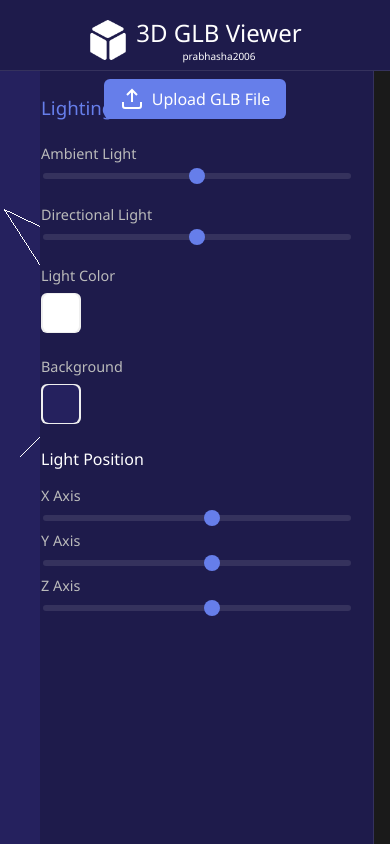
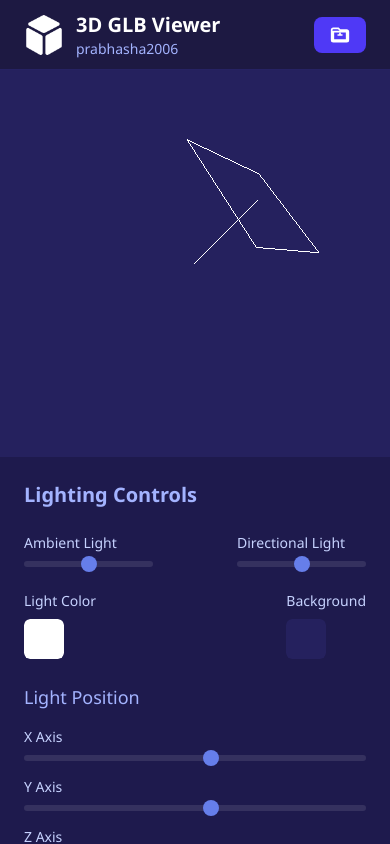
Before and after one commit to prabhasha2006/glb-viewer, a plain HTML site: page index.html in a window 390 px wide. Drawn offline with nearby package versions, Linux system fonts and the light colour scheme.

Commit message:
responsive

```diff
--- a/index.html
+++ b/index.html
@@ -6,67 +6,93 @@
     <title>GLB Viewer</title>
     <link rel="stylesheet" href="styles.css">
     <link rel="icon" href="./assets/dimensions.png">
+    <script src="https://cdn.jsdelivr.net/npm/@tailwindcss/browser@4"></script>
 </head>
 <body>
-    <div class="header">
-        <div class="header-content">
-            <h1>
-                <img src="./assets/dimensions.png" alt="">
-                <div>
-                    <span>3D GLB Viewer</span>
-                    <small>prabhasha2006</small>
+    <div class="h-screen w-full flex flex-col">
+        <!-- Header with fixed height -->
+        <div class="flex w-full bg-indigo-950/80 backdrop-blur-lg border-b border-indigo-900/50 h-[70px]">
+            <div class="w-full px-6 py-3 flex justify-between items-center">
+                <h1 class="flex items-center gap-3">
+                    <img src="./assets/dimensions.png" alt="Logo" class="w-10 h-10 invert">
+                    <div class="flex flex-col">
+                        <span class="text-xl font-semibold text-white">3D GLB Viewer</span>
+                        <small class="text-sm text-indigo-300">prabhasha2006</small>
                     </div>
                 </h1>
                 <div class="file-upload">
-                <label for="file-input" class="upload-btn">
-                    <svg xmlns="http://www.w3.org/2000/svg" width="24" height="24" viewBox="0 0 24 24" fill="none" stroke="currentColor" stroke-width="2"><path d="M21 15v4a2 2 0 0 1-2 2H5a2 2 0 0 1-2-2v-4"></path><polyline points="17 8 12 3 7 8"></polyline><line x1="12" y1="3" x2="12" y2="15"></line></svg>
-                    Upload GLB File
+                    <label for="file-input" class="flex items-center gap-2 px-4 py-2 bg-indigo-600 hover:bg-indigo-700 text-white rounded-lg cursor-pointer transition-colors">
+                        <svg xmlns="http://www.w3.org/2000/svg" width="20" height="20" viewBox="0 0 24 24" fill="none" stroke="currentColor" stroke-width="2">
+                            <path d="M20 6h-8l-2-2H4c-1.1 0-1.99.9-1.99 2L2 18c0 1.1.9 2 2 2h16c1.1 0 2-.9 2-2V8c0-1.1-.9-2-2-2zm0 12H4V8h16v10z"/>
+                            <path d="M12 9v3M9 12h6"/>
+                        </svg>
+                        <span class="hidden md:flex">Open GLB File</span>
                     </label>
-                <input type="file" id="file-input" accept=".glb" hidden>
+                    <input type="file" id="file-input" accept=".glb" class="hidden">
                 </div>
             </div>
         </div>
 
-    <div id="lighting-controls" class="control-panel">
-        <h3>Lighting Controls</h3>
-        <div class="control-group">
-            <label>
-                <span>Ambient Light</span>
-                <input type="range" id="ambient-intensity" min="0" max="1" step="0.1" value="0.5">
+        <!-- Main content area that takes remaining height -->
+        <div class="flex-1 flex flex-col lg:flex-row h-[calc(100vh-70px)] text-black">
+            <div class="w-full bg-gray-300 h-[calc((100vh-70px)/2)] md:h-full" id="canvas-root"></div>
+            <div class="w-full md:w-80 bg-indigo-950 p-6 text-white overflow-y-auto h-[calc((100vh-70px)/2)] md:h-full">
+                <h3 class="text-xl font-semibold mb-6 text-indigo-300">Lighting Controls</h3>
+                <div class="space-y-6">
+                    <div class="flex w-full gap-6 flex-row md:flex-col justify-between">
+                        <div class="flex flex-col gap-2">
+                            <label class="flex flex-col gap-2">
+                                <span class="text-sm text-indigo-200">Ambient Light</span>
+                                <input type="range" id="ambient-intensity" min="0" max="1" step="0.1" value="0.5"
+                                    class="w-full h-2 bg-indigo-800 rounded-lg appearance-none cursor-pointer">
                             </label>
                         </div>
-        <div class="control-group">
-            <label>
-                <span>Directional Light</span>
-                <input type="range" id="directional-intensity" min="0" max="2" step="0.1" value="1">
+                        <div class="flex flex-col gap-2">
+                            <label class="flex flex-col gap-2">
+                                <span class="text-sm text-indigo-200">Directional Light</span>
+                                <input type="range" id="directional-intensity" min="0" max="2" step="0.1" value="1"
+                                    class="w-full h-2 bg-indigo-800 rounded-lg appearance-none cursor-pointer">
                             </label>
                         </div>
-        <div class="control-group">
-            <label>
-                <span>Light Color</span>
-                <input type="color" id="light-color" value="#ffffff">
+                    </div>
+                    <div class="flex w-full justify-between">
+                        <div class="flex flex-col gap-2">
+                            <label class="flex flex-col gap-2">
+                                <span class="text-sm text-indigo-200">Light Color</span>
+                                <input type="color" id="light-color" value="#ffffff"
+                                    class="w-12 h-12 bg-transparent rounded cursor-pointer">
                             </label>
                         </div>
-        <div class="control-group">
-            <label>
-                <span>Background</span>
-                <input type="color" id="bg-color" value="#25215E">
+                        <div class="flex flex-col gap-2">
+                            <label class="flex flex-col gap-2">
+                                <span class="text-sm text-indigo-200">Background</span>
+                                <input type="color" id="bg-color" value="#25215E"
+                                    class="w-12 h-12 bg-transparent rounded cursor-pointer">
                             </label>
                         </div>
-        <div class="control-group light-position">
-            <h4>Light Position</h4>
-            <label>
-                <span>X Axis</span>
-                <input type="range" id="light-x" min="-10" max="10" step="0.1" value="1">
+                    </div>
+                    <div class="flex flex-col gap-4">
+                        <h4 class="text-lg font-medium text-indigo-300">Light Position</h4>
+                        <div class="space-y-4">
+                            <label class="flex flex-col gap-2">
+                                <span class="text-sm text-indigo-200">X Axis</span>
+                                <input type="range" id="light-x" min="-10" max="10" step="0.1" value="1"
+                                    class="w-full h-2 bg-indigo-800 rounded-lg appearance-none cursor-pointer">
                             </label>
-            <label>
-                <span>Y Axis</span>
-                <input type="range" id="light-y" min="-10" max="10" step="0.1" value="1">
+                            <label class="flex flex-col gap-2">
+                                <span class="text-sm text-indigo-200">Y Axis</span>
+                                <input type="range" id="light-y" min="-10" max="10" step="0.1" value="1"
+                                    class="w-full h-2 bg-indigo-800 rounded-lg appearance-none cursor-pointer">
                             </label>
-            <label>
-                <span>Z Axis</span>
-                <input type="range" id="light-z" min="-10" max="10" step="0.1" value="1">
+                            <label class="flex flex-col gap-2">
+                                <span class="text-sm text-indigo-200">Z Axis</span>
+                                <input type="range" id="light-z" min="-10" max="10" step="0.1" value="1"
+                                    class="w-full h-2 bg-indigo-800 rounded-lg appearance-none cursor-pointer">
                             </label>
+                        </div>
+                    </div>
+                </div>
+            </div>
         </div>
     </div>
 
--- a/styles.css
+++ b/styles.css
@@ -3,15 +3,6 @@ body {
     font-family: 'Segoe UI', system-ui, -apple-system, sans-serif;
     background: #1a1a1a;
     color: #ffffff;
-}
-
-canvas {
-    display: block;
-    position: fixed;
-    bottom: 0;
-    left: 0;
-    /* height: calc(100vh - 70px);
-    width: calc(100% - 350px) !important; */
 }
 
 .header {
--- a/viewer.js
+++ b/viewer.js
@@ -1,13 +1,16 @@
 import * as THREE from 'three';
 import { OrbitControls } from 'three/addons/controls/OrbitControls.js';
 import { GLTFLoader } from 'three/addons/loaders/GLTFLoader.js';
+
+// Get canvas container
+const canvasContainer = document.getElementById('canvas-root');
 
 // Scene setup
 const scene = new THREE.Scene();
 scene.background = new THREE.Color(0x25215E); // 0x808080
 
-let _width = window.innerWidth - 350
-let _height = window.innerHeight - 70
+let _width = canvasContainer.clientWidth;
+let _height = canvasContainer.clientHeight;
 
 // Add background color control
 const bgColorPicker = document.getElementById('bg-color');
@@ -22,7 +25,8 @@ camera.position.z = 5;
 // Renderer setup
 const renderer = new THREE.WebGLRenderer();
 renderer.setSize(_width, _height);
-document.body.appendChild(renderer.domElement);
+canvasContainer.appendChild(renderer.domElement);
+//document.body.appendChild(renderer.domElement);
 
 // Controls setup
 const controls = new OrbitControls(camera, renderer.domElement);
@@ -96,8 +100,8 @@ document.getElementById('file-input').addEventListener('change', function(event)
 // Handle window resize
 window.addEventListener('resize', onWindowResize, false);
 function onWindowResize() {
-    _width = window.innerWidth - 350
-    _height = window.innerHeight - 70
+    _width = canvasContainer.clientWidth;
+    _height = canvasContainer.clientHeight;
     camera.aspect = _width / _height;
     camera.updateProjectionMatrix();
     renderer.setSize(_width, _height);
```
Lines whose indentation alone changed are shown as unchanged.
